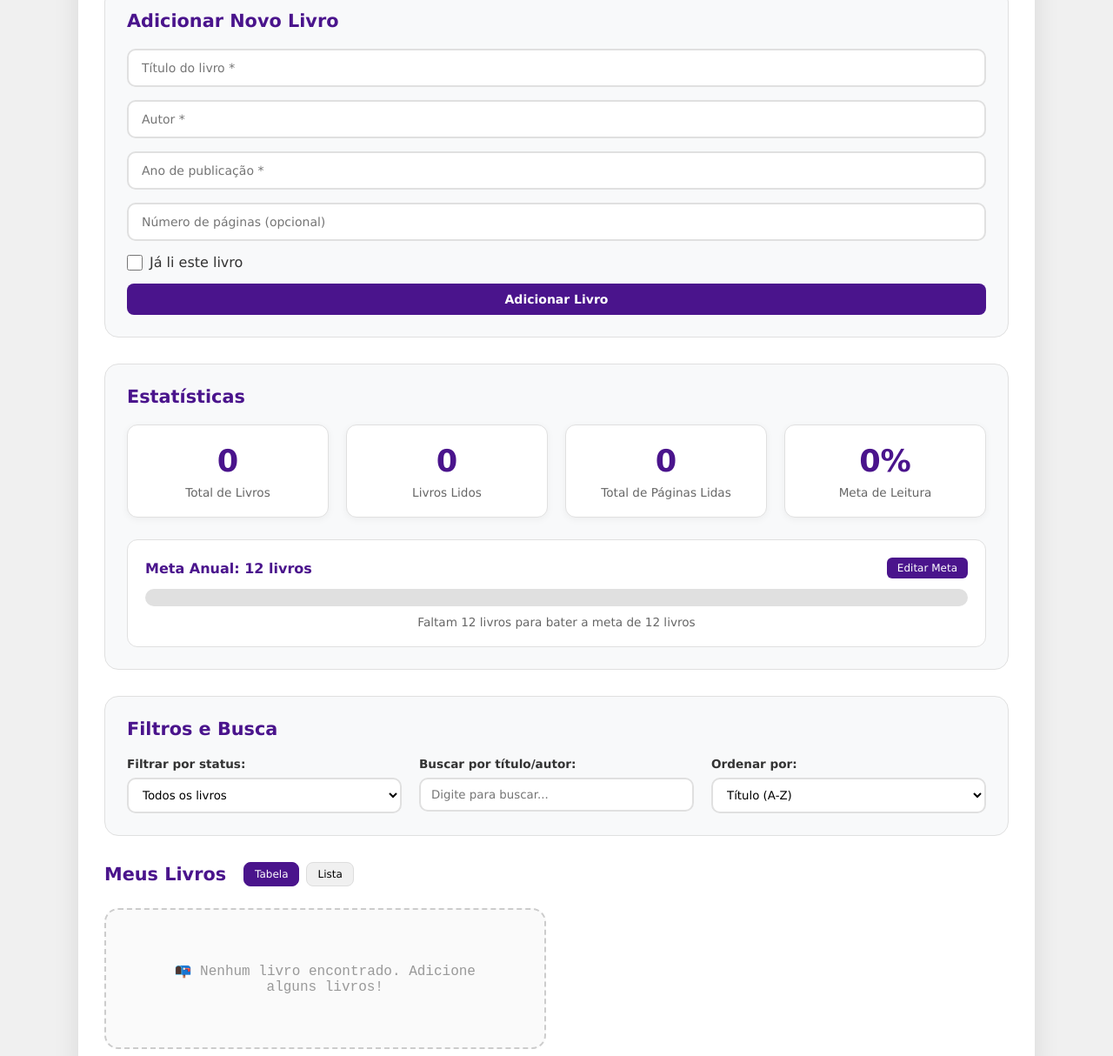
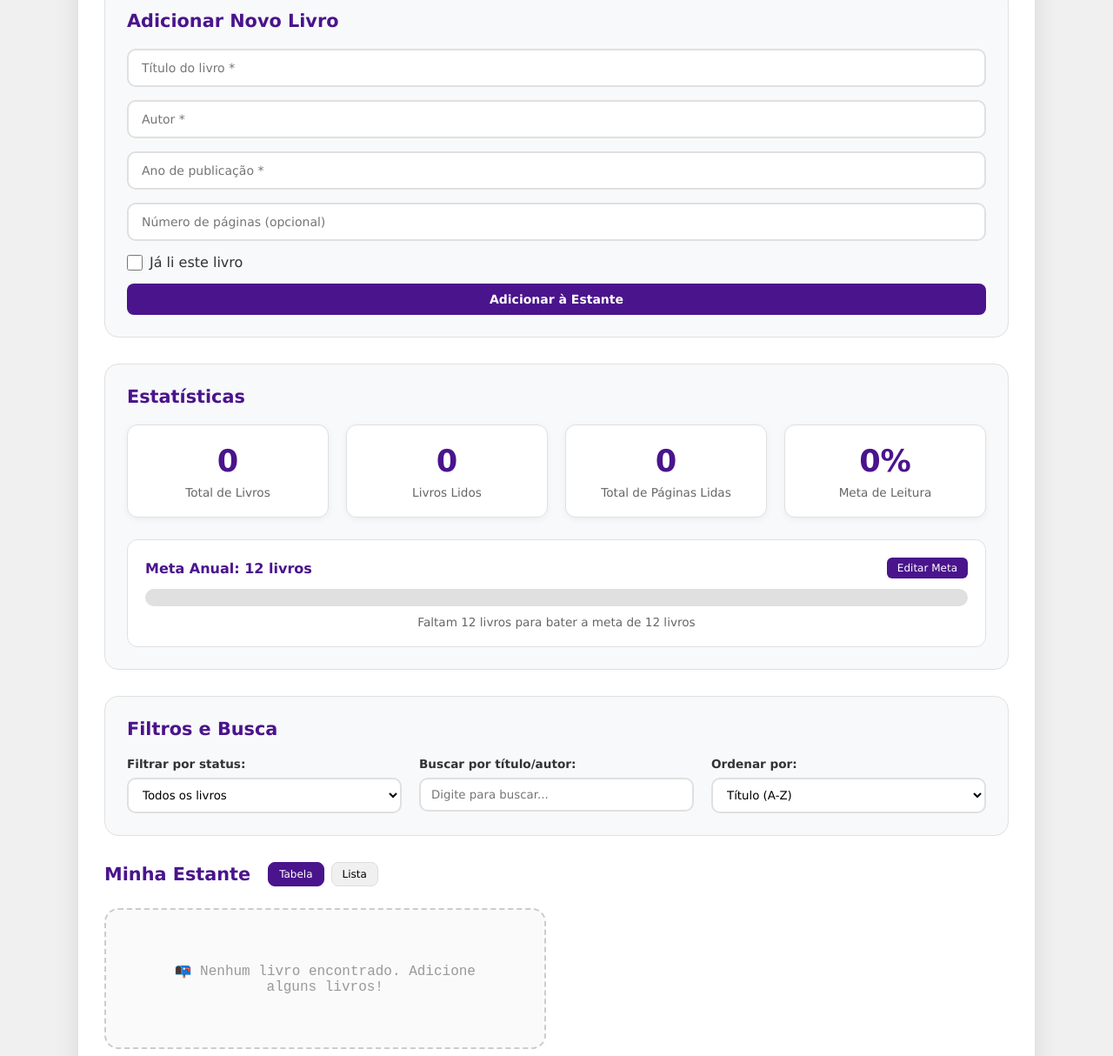
Before and after one commit to saralmvr/BookWise, a plain HTML site: page index.html in a window 1280 px wide. Shown: the part 200-1414 px from the top of the page at 87% size. Drawn offline with Linux system fonts and the light colour scheme.

Commit message:
adicionar estante

```diff
--- a/index.html
+++ b/index.html
@@ -36,7 +36,7 @@
                         <input type="checkbox" id="read"> Já li este livro
                     </label>
                 </div>
-                <button type="submit" class="btn btn-primary">Adicionar Livro</button>
+                <button type="submit" class="btn btn-primary">Adicionar à Estante</button>
             </form>
         </div>
 
@@ -105,7 +105,7 @@
         <div class="books-container">
             <div class="books-header">
                 <div class="header-left-group">
-                    <h2>Meus Livros</h2>
+                    <h2>Minha Estante</h2>
                     <div class="view-buttons">
                         <button id="gridViewBtn" class="view-btn active">Tabela</button>
                         <button id="listViewBtn" class="view-btn">Lista</button>
```
Also changed, not shown: style.css (+1 -17 lines).
